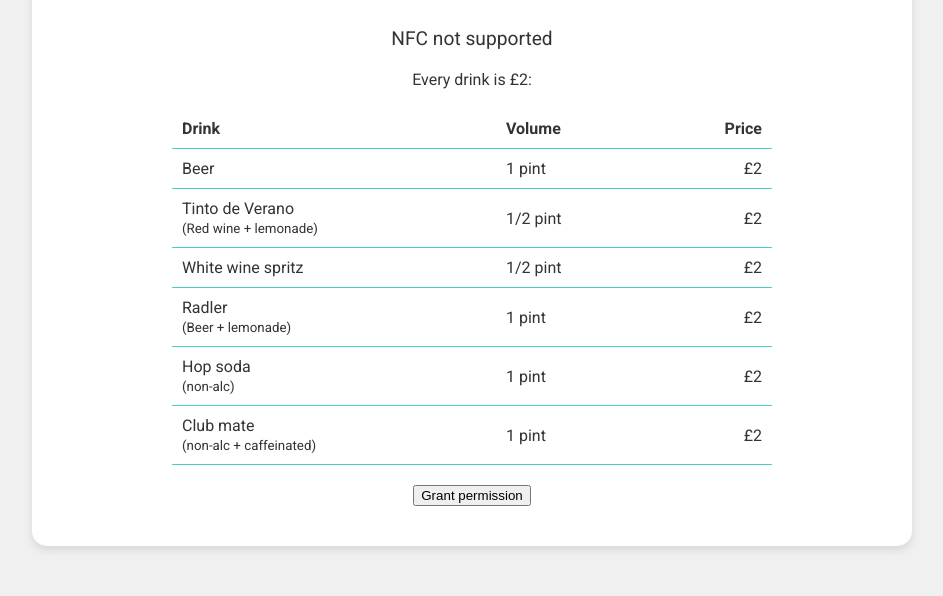
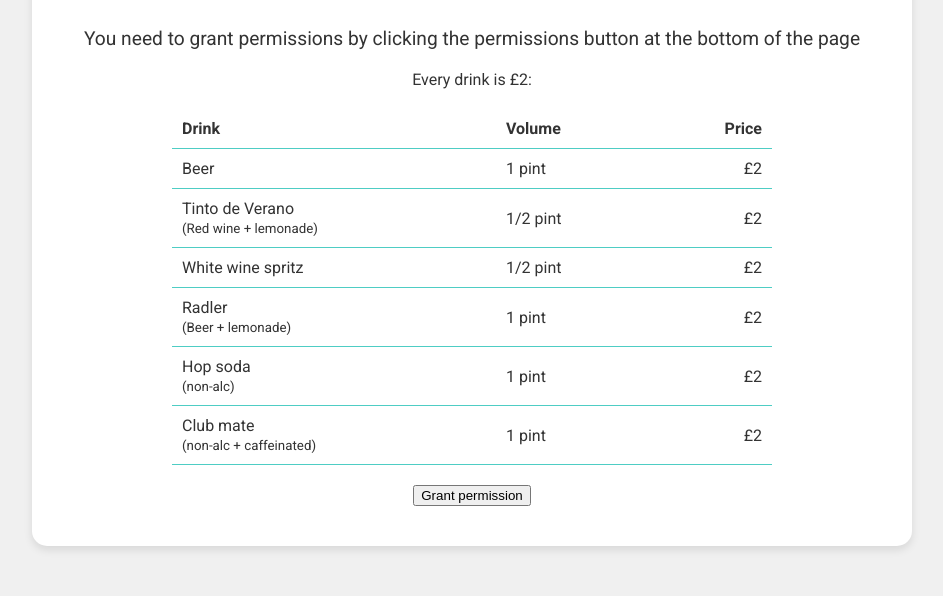
Before and after one commit to ArchieLuxton/K3_RFID, a plain HTML site: page index.html in a window 1280 px wide. Shown: the part 204-800 px from the top of the page, without its empty margins (168-1111 px from the left). Drawn offline with Linux system fonts and the light colour scheme.

Commit message:
remove the automatic event listener

```diff
--- a/index.html
+++ b/index.html
@@ -178,13 +178,14 @@
 
         const permissionButton = document.getElementById('permission-button');
 
+        updateStatus('You need to grant permissions by clicking the permissions button at the bottom of the page')
+
         permissionButton.addEventListener('click', async () => {
         try {
             const permissionStatus = await ndef.requestPermission();
             if (permissionStatus === 'granted') {
             // Permission granted, start scanning
             console.log('permission granted yooo')
-            updateStatus('Ready to scan!');
             permissionButton.style.display = 'none';
             await startReading();
             } else {
@@ -366,8 +367,8 @@
             }
         }
 
-        // Start reading NFC tags automatically when the page loads
-        window.addEventListener('load', startReading);
+        // // Start reading NFC tags automatically when the page loads
+        // window.addEventListener('load', startReading);
 
         // Service Worker Registration for PWA
         if ('serviceWorker' in navigator) {
```
